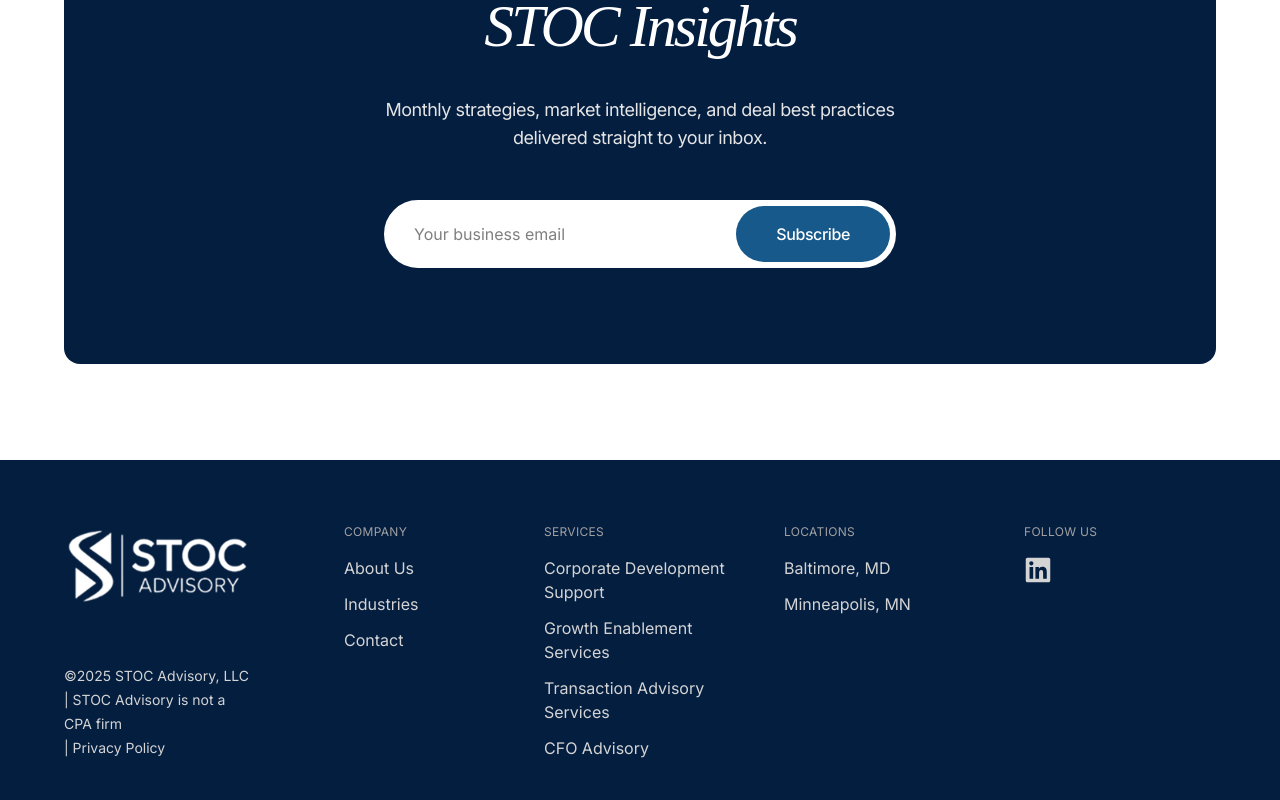
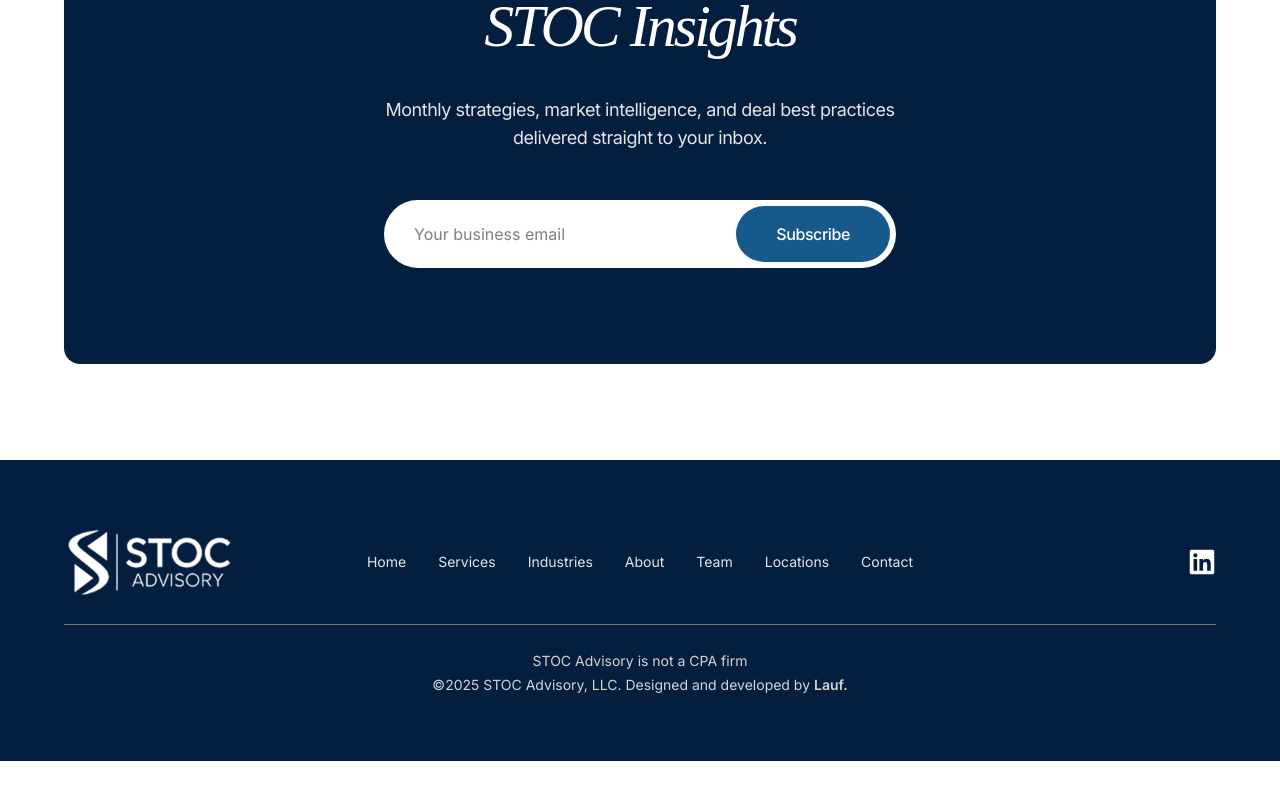
Before and after one commit to mhlauf1/stoc, a Next.js app: page / in a window 1280 px wide. Shown: the part 2922-3722 px from the top of the page. After the commit the page ends 3683 px from the top, so only its background shows below. Built offline with nearby package versions, Linux system fonts and the light colour scheme.

Commit message:
updating footer

```diff
--- a/src/components/Footer.tsx
+++ b/src/components/Footer.tsx
@@ -6,11 +6,74 @@
 export default function Footer() {
   return (
     <footer className="bg-[#041E40] px-6 md:px-[5%] py-16">
-      <div
-        className="grid grid-cols-1 md:grid-cols-5 gap-y-10
+      <div className="flex flex-col-reverse md:flex-row w-full gap-8 md:gap-0 justify-between items-start md:items-center">
+        <div className="flex flex-col flex-1 gap-4">
+          <Link href="/">
+            <Image
+              src="/stoc-main-logo-cropped.png"
+              width={250}
+              height={200}
+              alt="STOC Advisory"
+              className="filter w-[175px] brightness-0 invert"
+            />
+          </Link>
+        </div>
+        <div className="flex flex-col text-sm flex-1 justify-center text-neutral-200  duration-300 md:flex-row gap-4 md:gap-8 items-start md:items-center">
+          <Link className="hover:text-white duration-300 " href="/">
+            Home
+          </Link>
+          <Link className="hover:text-white duration-300 " href="/services">
+            Services
+          </Link>
+          <Link className="hover:text-white duration-300 " href="/industries">
+            Industries
+          </Link>
+          <Link className="hover:text-white duration-300 " href="/about">
+            About
+          </Link>
+          <Link className="hover:text-white duration-300 " href="/about/team">
+            Team
+          </Link>
+          <Link
+            className="hover:text-white duration-300 "
+            href="/about/locations"
+          >
+            Locations
+          </Link>
+          <Link className="hover:text-white duration-300 " href="/contact">
+            Contact
+          </Link>
+        </div>
+        <div className="flex flex-1 items-end flex-col ">
+          <FaLinkedin
+            size={28}
+            className="hover:text-white text-white cursor-pointer transition-colors duration-200"
+          />
+        </div>
+      </div>
+      <div className="w-full h-[1px] bg-neutral-500 my-6"></div>
+      <div className="text justify-center items-center flex-col">
+        <p className="text-neutral-300 text-start md:text-center text-sm leading-6">
+          STOC Advisory is not a CPA firm
+        </p>
+        <p className="text-neutral-300 ext-start md:text-center text-sm leading-6">
+          ©2025 STOC Advisory, LLC.{" "}
+          <span className="text-neutral-300  text-xs md:text-sm  text-center md:text-left">
+            Designed and developed by{" "}
+            <a
+              href="https://www.lauf.co"
+              target="_blank"
+              className="font-semibold"
+            >
+              Lauf.
+            </a>
+          </span>
+        </p>
+      </div>
+      {/* <div
+        className="grid grid-cols-1 md:grid-cols-4 gap-y-10
                       md:gap-x-12"
       >
-        {/* Logo & Tagline */}
         <div className="flex flex-col justify-between gap-6">
           <Link href="/">
             <Image
@@ -22,11 +85,10 @@
             />
           </Link>
           <p className="text-neutral-300 text-sm leading-6">
-            ©2025 STOC Advisory, LLC | STOC Advisory is not a CPA firm <br /> |
-            <a> Privacy Policy</a>
+            ©2025 STOC Advisory, LLC <br /> | STOC Advisory is not a CPA firm{" "}
+            <br /> |<a> Privacy Policy</a>
           </p>
         </div>
-        {/* Company */}
         <div className="flex md:ml-10 flex-col gap-4">
           <h4 className="text-neutral-400 uppercase text-xs tracking-wide">
             Company
@@ -49,7 +111,6 @@
           </ul>
         </div>
 
-        {/* Services */}
         <div className="flex flex-col gap-4">
           <h4 className="text-neutral-400 uppercase text-xs tracking-wide">
             Services
@@ -72,30 +133,12 @@
             ))}
           </ul>
         </div>
-
-        {/* Locations */}
-        <div className="flex flex-col gap-4">
-          <h4 className="text-neutral-400 uppercase text-xs tracking-wide">
-            Locations
-          </h4>
-          <ul className="space-y-3 text-neutral-300">
-            {["Baltimore, MD", "Minneapolis, MN"].map((loc) => (
-              <li
-                key={loc}
-                className="hover:text-white transition-colors duration-200"
-              >
-                {loc}
-              </li>
-            ))}
-          </ul>
-        </div>
-
-        {/* Social */}
-        <div className="flex flex-col gap-4">
+        <div className="flex flex-col justify-between h-full gap-4">
+          <div>
             <h4 className="text-neutral-400 uppercase text-xs tracking-wide">
               Follow Us
             </h4>
-          <div className="flex space-x-4 text-neutral-300">
+            <div className="flex space-x-4 mt-3 text-neutral-300">
               <Link
                 href="https://www.linkedin.com/company/stoc-advisory/"
                 target="_blank"
@@ -107,7 +150,20 @@
               </Link>
             </div>
           </div>
+          <div>
+            <p className="text-neutral-300  text-xs md:text-sm  text-center md:text-left">
+              Designed and developed by{" "}
+              <a
+                href="https://www.lauf.co"
+                target="_blank"
+                className="font-semibold"
+              >
+                Lauf.
+              </a>
+            </p>
           </div>
+        </div>
+      </div> */}
     </footer>
   );
 }
```
Lines whose indentation alone changed are shown as unchanged.
